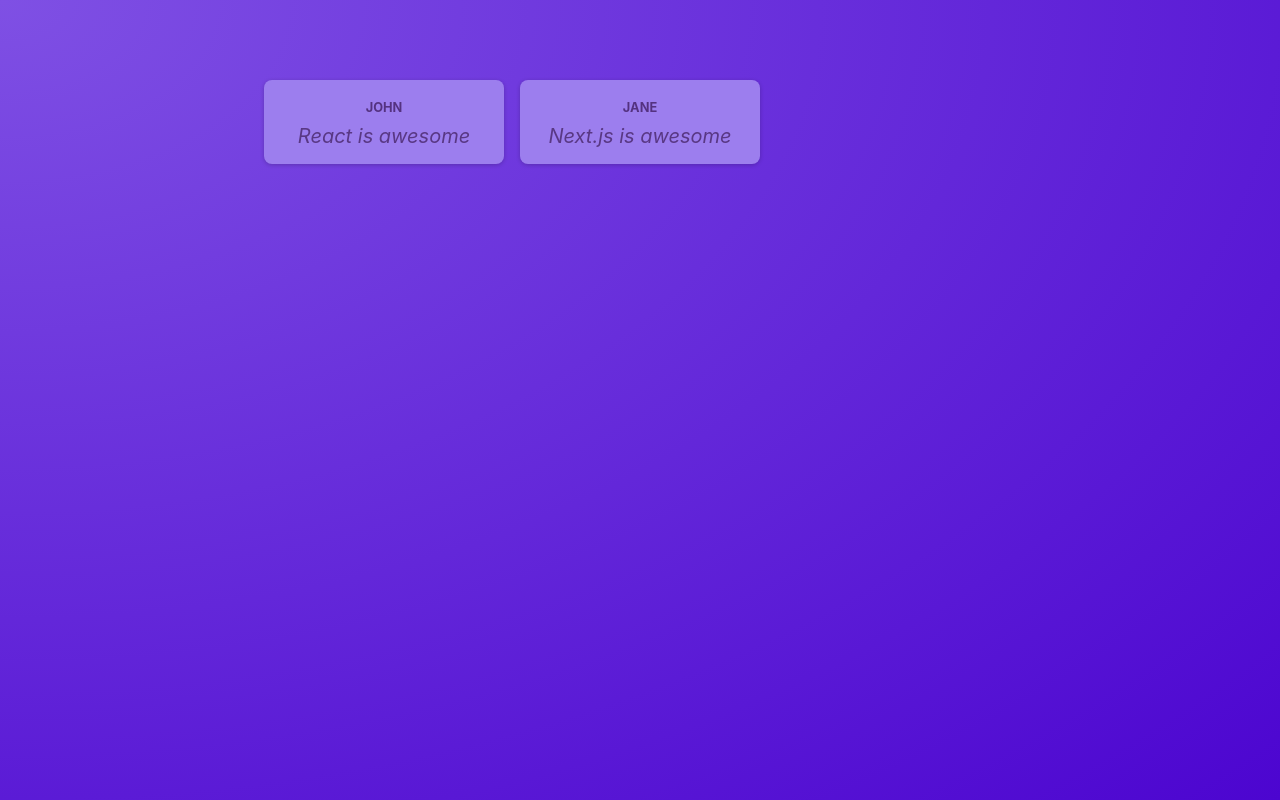
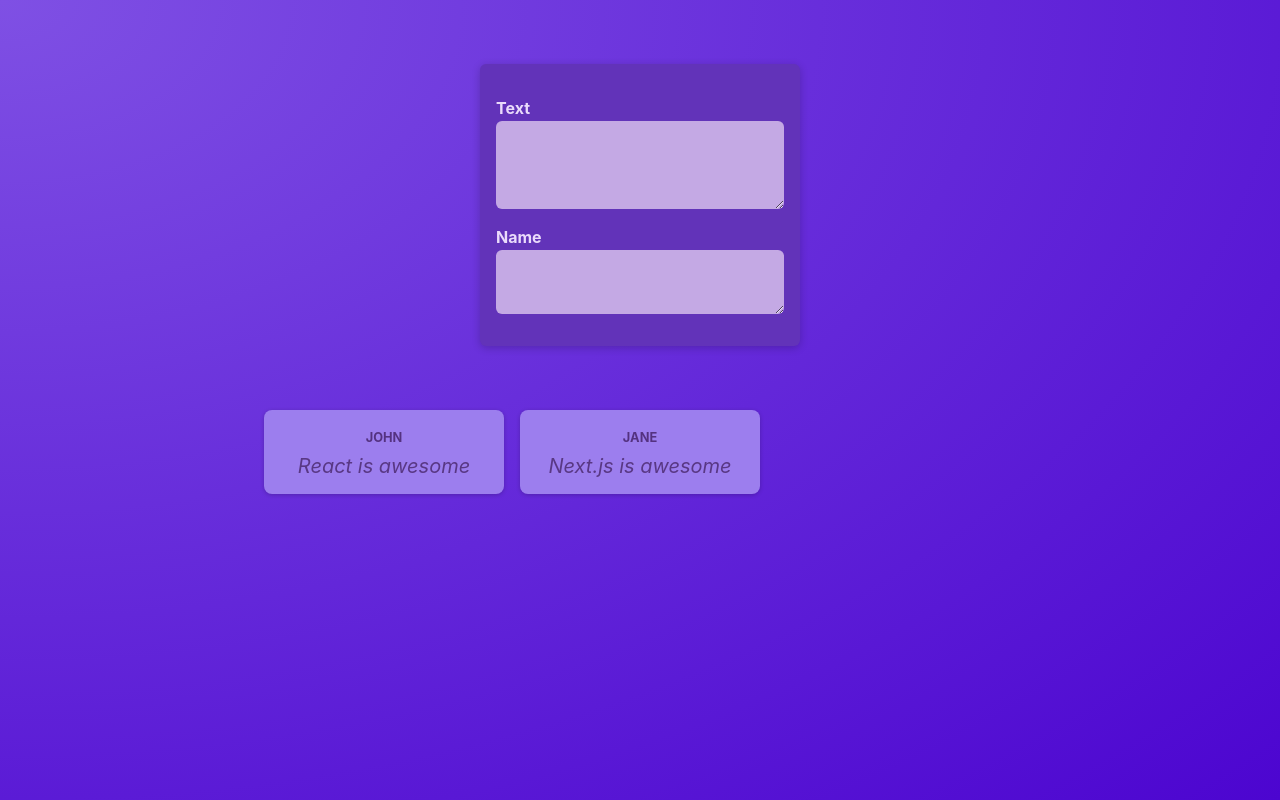
Before and after one commit to webdevbiv/udemi-nextjs-14, a React (Vite) app in the folder section-02/react-crash-course/: page / in a window 1280 px wide. Built offline with nearby package versions, Linux system fonts and the light colour scheme.

Commit message:
UPD | NewPost

```diff
--- a/section-02/react-crash-course/src/components/NewPost/NewPost.jsx
+++ b/section-02/react-crash-course/src/components/NewPost/NewPost.jsx
@@ -1,12 +1,26 @@
+import { useState } from "react";
+import styles from "./NewPost.module.css";
+
 const NewPost = () => {
+  const [body, setBody] = useState("");
+  function changeBodyHandler(e) {
+    setBody(e.target.value);
+  }
+
   return (
-    <form>
+    <form className={styles.form}>
       <p>
-        <label htmlFor="body"></label>
-        <textarea id="body" required rows={3}></textarea>
+        <label htmlFor="body">Text</label>
+        <textarea
+          id="body"
+          required
+          rows={3}
+          onChange={changeBodyHandler}
+        ></textarea>
       </p>
+      <p>{body}</p>
       <p>
-        <label htmlFor="name"></label>
+        <label htmlFor="name">Name</label>
         <textarea name="" id="name" required></textarea>
       </p>
     </form>
--- a/section-02/react-crash-course/src/components/NewPost/NewPost.module.css
+++ b/section-02/react-crash-course/src/components/NewPost/NewPost.module.css
@@ -9,6 +9,7 @@
 
 .form label {
   display: block;
+  text-align: left;
   margin-bottom: 0.05rem;
   color: #eadbfb;
   font-weight: bold;
--- a/section-02/react-crash-course/src/components/PostsList/PostsList.jsx
+++ b/section-02/react-crash-course/src/components/PostsList/PostsList.jsx
@@ -1,13 +1,17 @@
+import NewPost from "../NewPost/NewPost";
 import Post from "../Post/Post";
 import styles from "./PostsList.module.css";
 
 function PostsList() {
   return (
-    <ul className={styles.posts}>
-      <Post author="John" body="React is awesome" />
+    <>
+      <NewPost />
+      <ul className={styles.posts}>
+        <Post author="John" body="React is awesome" />
 
-      <Post author="Jane" body="Next.js is awesome" />
-    </ul>
+        <Post author="Jane" body="Next.js is awesome" />
+      </ul>
+    </>
   );
 }
 
```
